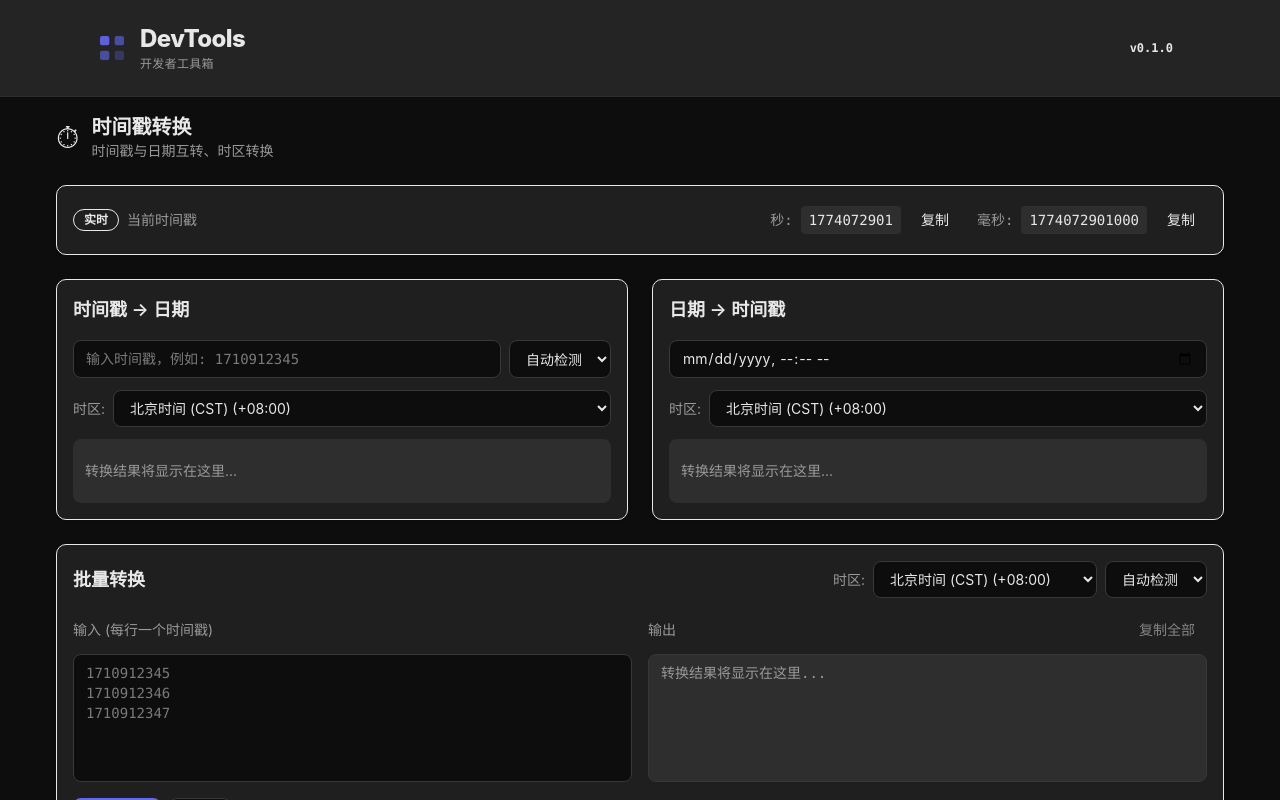
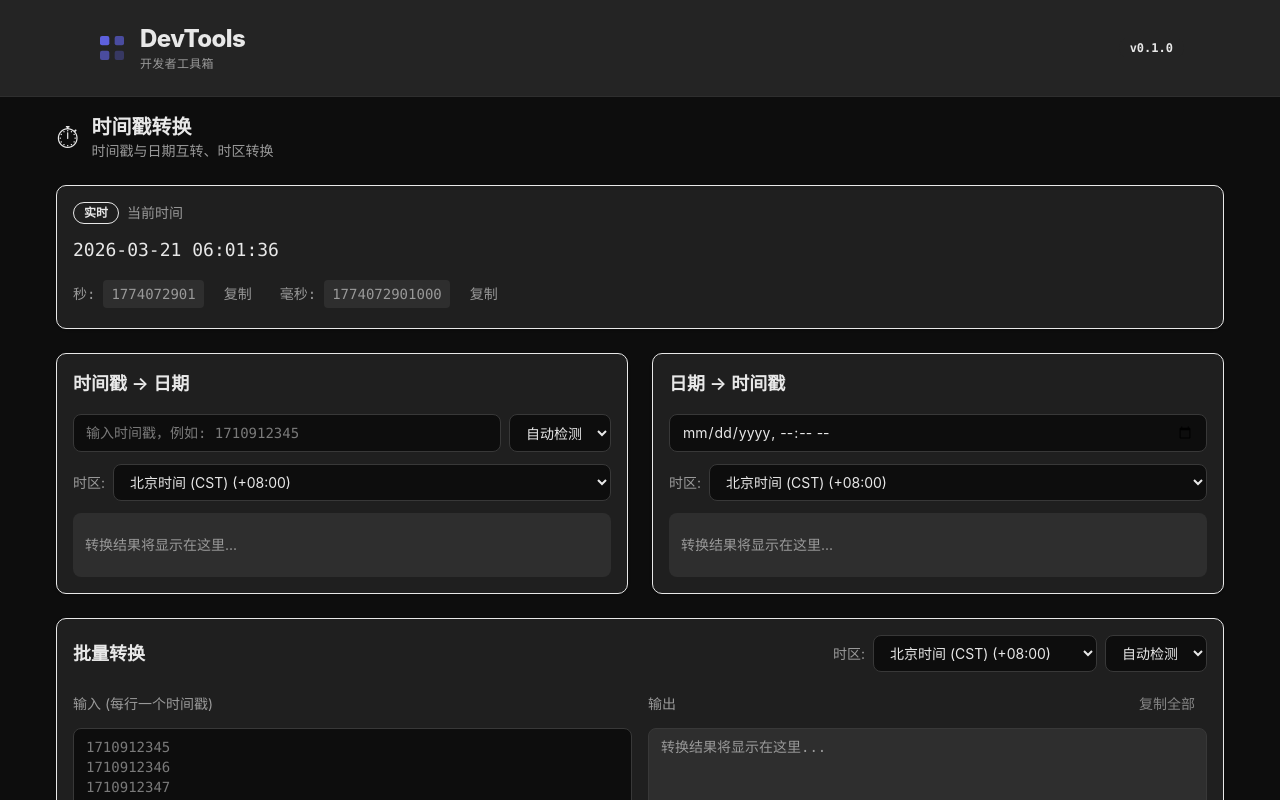
Before and after one commit to phycholee/dev-tools, a Vue app: page /timestamp-converter in a window 1280 px wide. Shown: the top 800 px of the page. Built offline with nearby package versions, Linux system fonts and the light colour scheme.

Commit message:
feat(timestamp): show formatted current time (yyyy-MM-dd HH:mm:ss)

```diff
--- a/src/tools/timestamp-converter/TimestampConverter.vue
+++ b/src/tools/timestamp-converter/TimestampConverter.vue
@@ -11,21 +11,22 @@
 
     <!-- Current Timestamp Display -->
     <Card class="p-4">
-      <div class="flex flex-col sm:flex-row sm:items-center justify-between gap-4">
+      <div class="flex flex-col gap-3">
         <div class="flex items-center gap-2">
           <Badge variant="outline" class="text-xs">实时</Badge>
-          <span class="text-sm text-muted-foreground">当前时间戳</span>
+          <span class="text-sm text-muted-foreground">当前时间</span>
         </div>
-        <div class="flex flex-col sm:flex-row gap-4 font-mono text-sm">
+        <div class="font-mono text-lg select-all">{{ currentTimeFormatted }}</div>
+        <div class="flex flex-col sm:flex-row gap-4 font-mono text-sm text-muted-foreground">
           <div class="flex items-center gap-2">
-            <span class="text-muted-foreground">秒:</span>
+            <span>秒:</span>
             <code class="bg-muted px-2 py-1 rounded select-all">{{ currentTimestamp.seconds }}</code>
             <Button variant="ghost" size="sm" @click="copyToClipboard(String(currentTimestamp.seconds))">
               复制
             </Button>
           </div>
           <div class="flex items-center gap-2">
-            <span class="text-muted-foreground">毫秒:</span>
+            <span>毫秒:</span>
             <code class="bg-muted px-2 py-1 rounded select-all">{{ currentTimestamp.milliseconds }}</code>
             <Button variant="ghost" size="sm" @click="copyToClipboard(String(currentTimestamp.milliseconds))">
               复制
@@ -218,7 +219,7 @@
 </template>
 
 <script setup lang="ts">
-import { ref, onMounted, onUnmounted, inject } from 'vue'
+import { ref, computed, onMounted, onUnmounted, inject } from 'vue'
 import { Button } from '@/components/ui/button'
 import { Badge } from '@/components/ui/badge'
 import { Card } from '@/components/ui/card'
@@ -236,6 +237,11 @@ const timezones = TIMEZONES
 
 // Current timestamp (real-time)
 const currentTimestamp = ref({ seconds: 0, milliseconds: 0 })
+const currentTimeFormatted = computed(() => {
+  const now = new Date()
+  const pad = (n: number) => String(n).padStart(2, '0')
+  return `${now.getFullYear()}-${pad(now.getMonth() + 1)}-${pad(now.getDate())} ${pad(now.getHours())}:${pad(now.getMinutes())}:${pad(now.getSeconds())}`
+})
 let updateInterval: ReturnType<typeof setInterval> | null = null
 
 // Timestamp to Date
```
